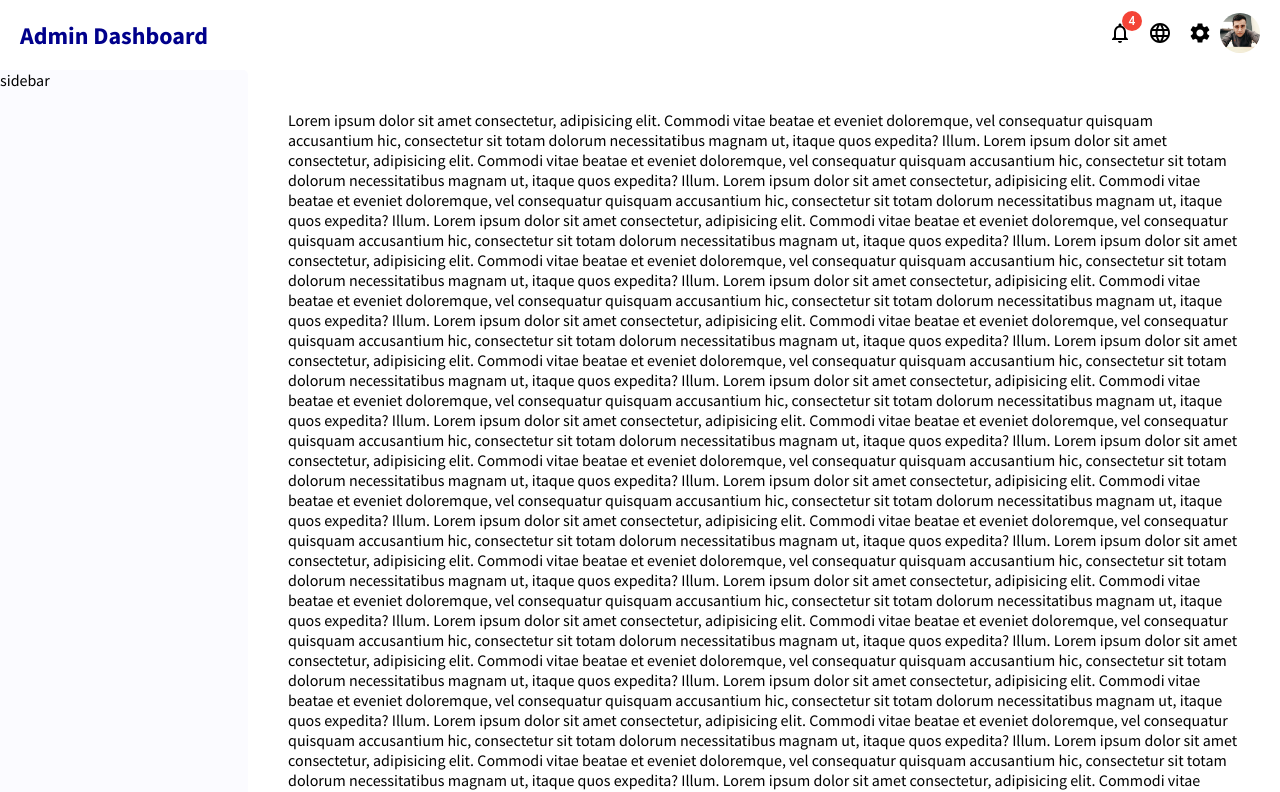
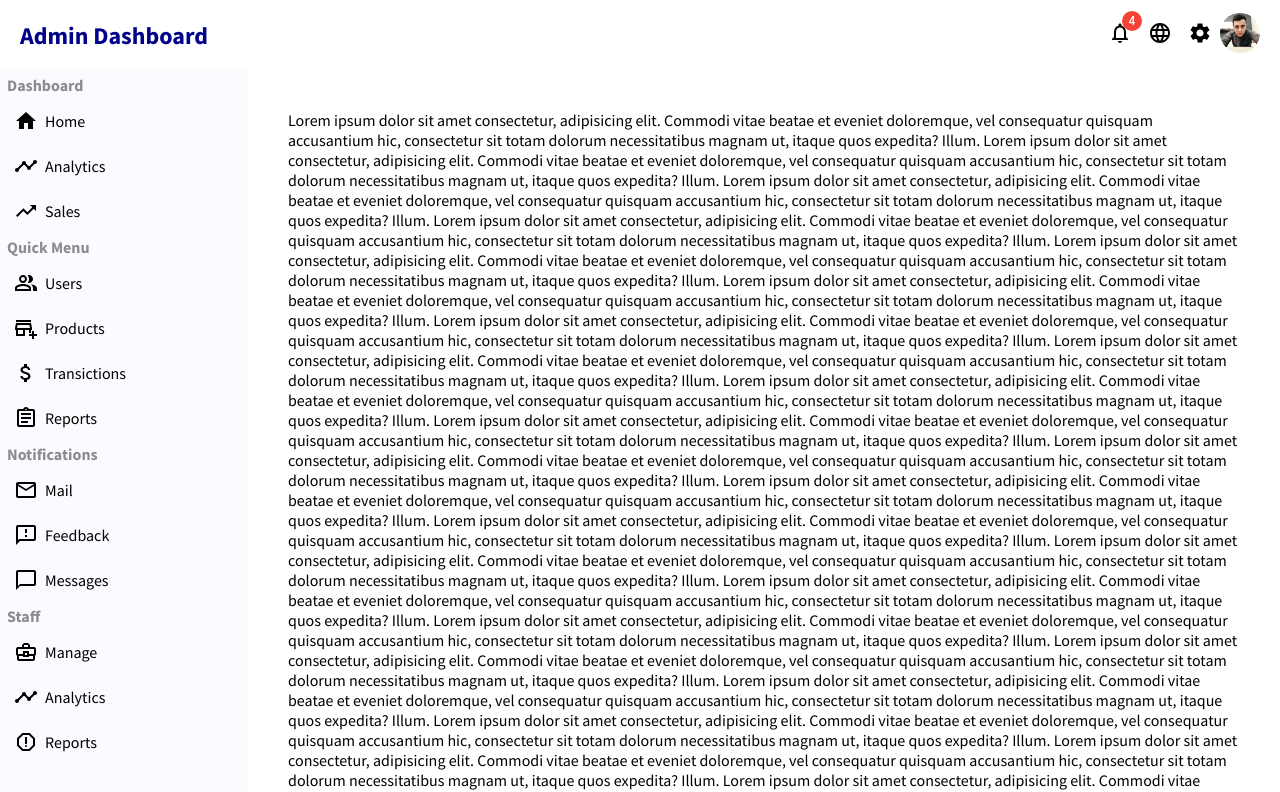
Before and after one commit to bilalSaidi/dashboard, a React (Create React App) app: page / in a window 1280 px wide. Shown: the top 792 px of the page. Built offline with nearby package versions, Linux system fonts and the light colour scheme.

Commit message:
added sideBar

```diff
--- a/package.json
+++ b/package.json
@@ -3,8 +3,12 @@
   "version": "0.1.0",
   "private": true,
   "dependencies": {
+    "@emotion/react": "^11.4.1",
+    "@emotion/styled": "^11.3.0",
     "@material-ui/core": "^4.12.3",
     "@material-ui/icons": "^4.11.2",
+    "@mui/icons-material": "^5.0.0",
+    "@mui/material": "^5.0.0",
     "@testing-library/jest-dom": "^5.14.1",
     "@testing-library/react": "^11.2.7",
     "@testing-library/user-event": "^12.8.3",
--- a/src/components/sidebar/Sidebar.js
+++ b/src/components/sidebar/Sidebar.js
@@ -1,7 +1,105 @@
 import React from "react";
+import HomeOutlinedIcon from "@mui/icons-material/Home";
+import TimelineOutlinedIcon from "@mui/icons-material/Timeline";
+import TrendingUpOutlinedIcon from "@mui/icons-material/TrendingUpOutlined";
+import PeopleAltOutlinedIcon from "@mui/icons-material/PeopleAltOutlined";
+import AddBusinessOutlinedIcon from "@mui/icons-material/AddBusinessOutlined";
+import AttachMoneyOutlinedIcon from "@mui/icons-material/AttachMoneyOutlined";
+import ReportGmailerrorredOutlinedIcon from "@mui/icons-material/ReportGmailerrorredOutlined";
+import AssignmentOutlinedIcon from "@mui/icons-material/AssignmentOutlined";
+import MailOutlinedIcon from "@mui/icons-material/MailOutlined";
+import FeedbackOutlinedIcon from "@mui/icons-material/FeedbackOutlined";
+import ChatBubbleOutlineOutlinedIcon from "@mui/icons-material/ChatBubbleOutlineOutlined";
+import BusinessCenterOutlinedIcon from "@mui/icons-material/BusinessCenterOutlined";
 import "./sidebar.css";
+
 const Sidebar = () => {
-  return <div className="sidebar">sidebar</div>;
+  return (
+    <div className="sidebar">
+      <div className="sideBarContainer">
+        {/* Start Side Bar Menu */}
+        <div className="sideBarMenu">
+          <h4 className="headerMenu">dashboard</h4>
+          <ul className="itemsMenu">
+            <li className="itemMenu">
+              <HomeOutlinedIcon />
+              <span className="itemName">home</span>
+            </li>
+            <li className="itemMenu">
+              <TimelineOutlinedIcon />
+              <span className="itemName">analytics</span>
+            </li>
+            <li className="itemMenu">
+              <TrendingUpOutlinedIcon />
+              <span className="itemName">sales</span>
+            </li>
+          </ul>
+        </div>
+        {/* End Side Bar Menu */}
+        {/* Start Side Bar Menu */}
+        <div className="sideBarMenu">
+          <h4 className="headerMenu">quick menu</h4>
+          <ul className="itemsMenu">
+            <li className="itemMenu">
+              <PeopleAltOutlinedIcon />
+              <span className="itemName">users</span>
+            </li>
+            <li className="itemMenu">
+              <AddBusinessOutlinedIcon />
+              <span className="itemName">products</span>
+            </li>
+            <li className="itemMenu">
+              <AttachMoneyOutlinedIcon />
+              <span className="itemName">transictions</span>
+            </li>
+            <li className="itemMenu">
+              <AssignmentOutlinedIcon />
+              <span className="itemName">reports</span>
+            </li>
+          </ul>
+        </div>
+        {/* End Side Bar Menu */}
+        {/* Start Side Bar Menu */}
+        <div className="sideBarMenu">
+          <h4 className="headerMenu">notifications</h4>
+          <ul className="itemsMenu">
+            <li className="itemMenu">
+              <MailOutlinedIcon />
+              <span className="itemName">mail</span>
+            </li>
+            <li className="itemMenu">
+              <FeedbackOutlinedIcon />
+              <span className="itemName">feedback</span>
+            </li>
+            <li className="itemMenu">
+              <ChatBubbleOutlineOutlinedIcon />
+              <span className="itemName">messages</span>
+            </li>
+          </ul>
+        </div>
+        {/* End Side Bar Menu */}
+        {/* Start Side Bar Menu */}
+        <div className="sideBarMenu">
+          <h4 className="headerMenu">staff</h4>
+          <ul className="itemsMenu">
+            <li className="itemMenu">
+              <BusinessCenterOutlinedIcon />
+              <span className="itemName">manage</span>
+            </li>
+            <li className="itemMenu">
+              <TimelineOutlinedIcon />
+              <span className="itemName">analytics</span>
+            </li>
+            <li className="itemMenu">
+              <ReportGmailerrorredOutlinedIcon />
+              <span className="itemName">reports</span>
+            </li>
+          </ul>
+        </div>
+        {/* End Side Bar Menu */}
+      </div>
+    </div>
+  );
 };
 
 export default Sidebar;
--- a/src/components/sidebar/sidebar.css
+++ b/src/components/sidebar/sidebar.css
@@ -5,4 +5,39 @@
   border-top-right-radius: 5px;
   position: sticky;
   top: 70px;
+  overflow-y: auto;
 }
+
+.sideBarContainer {
+  padding: 5px 0;
+}
+.sideBarMenu {
+  margin-bottom: 5px;
+}
+.sideBarMenu .headerMenu {
+  margin: 0 7px 7px;
+  text-transform: capitalize;
+  color: rgba(17, 19, 16, 0.48);
+}
+.sideBarMenu .itemsMenu {
+  margin: 0;
+  padding: 0;
+}
+.sideBarMenu .itemsMenu .itemMenu {
+  margin: 7px;
+  list-style-type: none;
+  display: flex;
+  justify-content: flex-start;
+  align-items: center;
+  cursor: pointer;
+  padding: 7px;
+}
+.sideBarMenu .itemsMenu .itemMenu:hover {
+  background-color: #6495ed2b;
+  border-radius: 5px;
+}
+.sideBarMenu .itemsMenu .itemMenu span {
+  display: inline-block;
+  margin-left: 7px;
+  text-transform: capitalize;
+}
```
Also changed, not shown: 1 other file (tests, documents, lock files or other folders).
